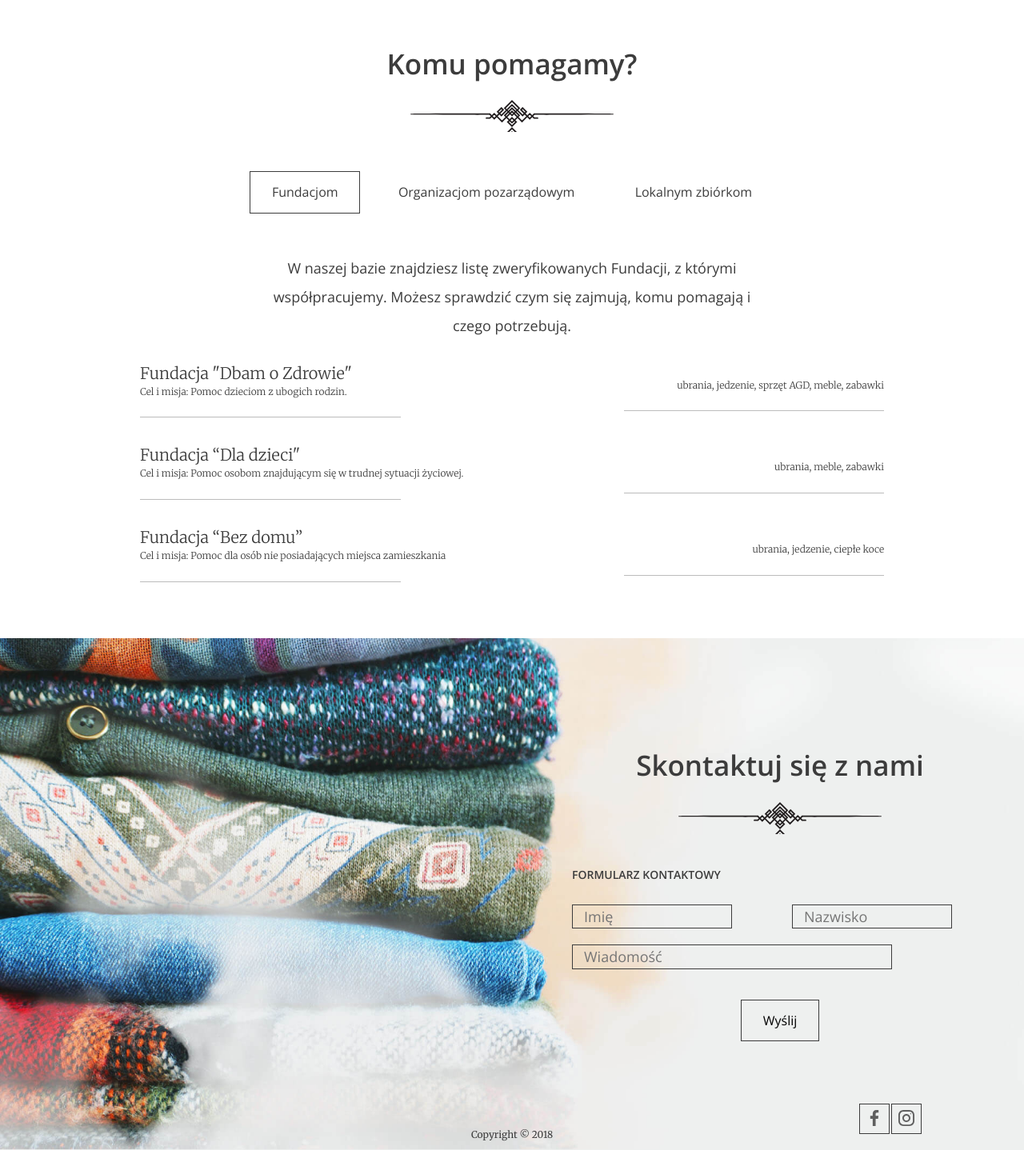
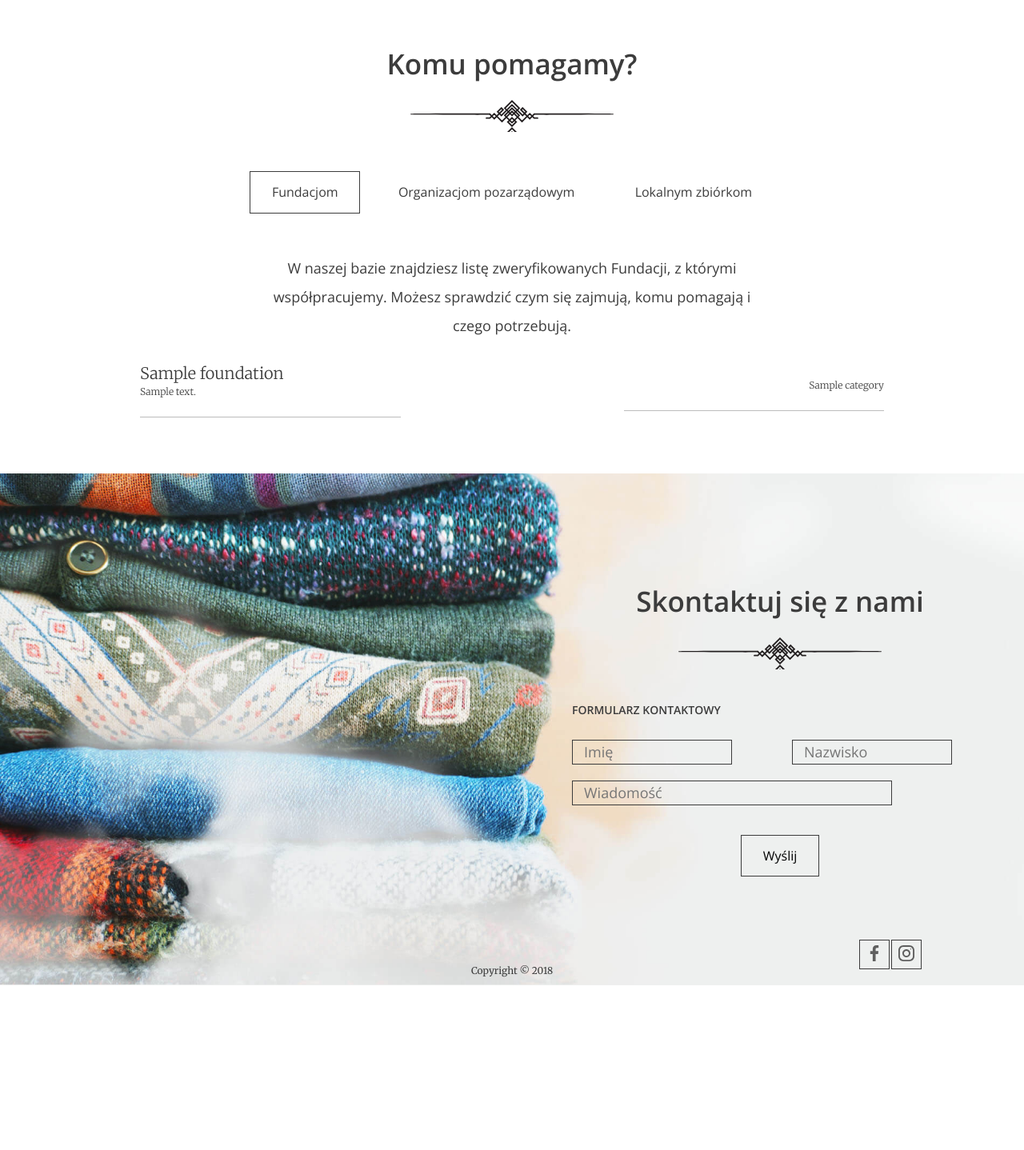
Before and after one commit to KatarzynaMariaElzbieta/Oddam_w_dobre_rece, a Django app: template rece/templates/index.html in a window 1280 px wide. Shown: the part 2440-3878 px from the top of the page at 80% size. After the commit the page ends 3672 px from the top, so only its background shows below. Run offline with Django 3.2, Linux system fonts and the light colour scheme; the template is opened without the code that fills it: most values are stand-ins (such as "Sample title", 1, 10 or a date in 2020).

Commit message:
wyświetlanie inwestycji na stronie głównej, zmiana listy typów inwestycji, poprawa kodu

```diff
--- a/oddam_w_dobre/settings.py
+++ b/oddam_w_dobre/settings.py
@@ -25,7 +25,7 @@ SECRET_KEY = '8yw#pc6a)!nope$4cvp3hcbovq3*&_8pt*@($m%g0fgv9l2-7)'
 # SECURITY WARNING: don't run with debug turned on in production!
 DEBUG = True
 
-ALLOWED_HOSTS = []
+ALLOWED_HOSTS = ['192.168.0.129']
 
 
 # Application definition
--- a/rece/admin.py
+++ b/rece/admin.py
@@ -1,6 +1,3 @@
-from django.contrib import admin
-
-# Register your models here.
 from django.contrib import admin
 from django.contrib.auth.admin import UserAdmin
 from .models import User
--- a/rece/templates/footer.html
+++ b/rece/templates/footer.html
@@ -1,6 +1,6 @@
 {% load static %}
 <footer>
-      <div class="contact">
+      <div class="contact" id="contact">
         <h2>Skontaktuj się z nami</h2>
         <h3>Formularz kontaktowy</h3>
         <form>
--- a/rece/templates/form.html
+++ b/rece/templates/form.html
@@ -31,7 +31,7 @@
       </div>
     </header>
 
-    <section class="form--steps">
+    <section class="form--steps" id="form">
       <div class="form--steps-instructions">
         <div class="form--steps-container">
           <h3>Ważne!</h3>
--- a/rece/templates/index.html
+++ b/rece/templates/index.html
@@ -3,19 +3,9 @@
 {% block content %}
     <header class="header--main-page">
       <nav class="container container--70">
-        <ul class="nav--actions">
-          <li><a href="" class="btn btn--small btn--without-border">Zaloguj</a></li>
-          <li><a href="#" class="btn btn--small btn--highlighted">Załóż konto</a></li>
-        </ul>
+        {% include 'login-menu.html' %}
 
-        <ul>
-          <li><a href="" class="btn btn--without-border active">Start</a></li>
-          <li><a href="#steps" class="btn btn--without-border">O co chodzi?</a></li>
-          <li><a href="#about-us" class="btn btn--without-border">O nas</a></li>
-          <li><a href="#help" class="btn btn--without-border">Fundacje i organizacje</a></li>
-          <li><a href="form.html" class="btn btn--without-border">Przekaż dary</a></li>
-          <li><a href="#contact" class="btn btn--without-border">Kontakt</a></li>
-        </ul>
+    {% include 'menu-after-log.html' %}
       </nav>
 
       <div class="slogan container container--90">
@@ -71,7 +61,7 @@
         </div>
       </div>
 
-      <a href="#" class="btn btn--large">Załóż konto</a>
+      <a href="{% url 'register' %}" class="btn btn--large">Załóż konto</a>
     </section>
 
     <section id="about-us" class="about-us">
@@ -97,32 +87,16 @@
         <p>W naszej bazie znajdziesz listę zweryfikowanych Fundacji, z którymi współpracujemy. Możesz sprawdzić czym się zajmują, komu pomagają i czego potrzebują.</p>
 
         <ul class="help--slides-items">
-          <li>
-            <div class="col">
-              <div class="title">Fundacja "Dbam o Zdrowie"</div>
-              <div class="subtitle">Cel i misja: Pomoc dzieciom z ubogich rodzin.</div>
-            </div>
+            {% for i in foundations %}
+                <li>
+                    <div class="col">
+                      <div class="title">{{ i.name }}</div>
+                      <div class="subtitle">{{ i.description }}</div>
+                    </div>
 
-            <div class="col"><div class="text">ubrania, jedzenie, sprzęt AGD, meble, zabawki</div></div>
-          </li>
-
-          <li>
-            <div class="col">
-              <div class="title">Fundacja “Dla dzieci"</div>
-              <div class="subtitle">Cel i misja: Pomoc osobom znajdującym się w trudnej sytuacji życiowej.</div>
-            </div>
-
-            <div class="col"><div class="text">ubrania, meble, zabawki</div></div>
-          </li>
-
-          <li>
-            <div class="col">
-              <div class="title">Fundacja “Bez domu”</div>
-              <div class="subtitle">Cel i misja: Pomoc dla osób nie posiadających miejsca zamieszkania</div>
-            </div>
-
-            <div class="col"><div class="text">ubrania, jedzenie, ciepłe koce</div></div>
-          </li>
+                    <div class="col"><div class="text">{% for k in i.categories.all %}{{ k.name }}{% if not forloop.last %}, {% endif %}{% endfor %}</div></div>
+                  </li>
+            {% endfor %}
         </ul>
         <!-- Pagination
         <ul class="help--slides-pagination">
@@ -141,33 +115,16 @@
           quos suscipit corporis!
         </p>
         <ul class="help--slides-items">
+          {% for i in organizacja_pozarzadowa %}
           <li>
             <div class="col">
-              <div class="title">Organizacja 1</div>
-              <div class="subtitle">Lorem ipsum dolor sit amet consectetur.</div>
+              <div class="title">{{ i.name }}</div>
+              <div class="subtitle">{{ i.description }}</div>
             </div>
 
-            <div class="col"><div class="text">Lorem ipsum dolor sit amet consectetur adipisicing elit.</div></div>
+            <div class="col"><div class="text">{% for k in i.categories.all %}{{ k.name }}{% if not forloop.last %}, {% endif %}{% endfor %}</div></div>
           </li>
-
-          <li>
-            <div class="col">
-              <div class="title">Organizacja 2</div>
-              <div class="subtitle">Lorem ipsum dolor sit amet consectetur.</div>
-            </div>
-
-            <div class="col"><div class="text">Lorem ipsum dolor sit amet consectetur adipisicing elit.</div></div>
-          </li>
-
-          <li>
-            <div class="col">
-              <div class="title">Organizacja 3</div>
-              <div class="subtitle">Lorem ipsum dolor sit amet consectetur.</div>
-            </div>
-
-            <div class="col"><div class="text">Lorem ipsum dolor sit amet consectetur adipisicing elit.</div></div>
-          </li>
-
+        {% endfor %}
           <li>
             <div class="col">
               <div class="title">Organizacja 4</div>
@@ -193,15 +150,16 @@
       <div class="help--slides" data-id="3">
         <p>Lorem ipsum dolor sit amet, his ocurreret persequeris ea, ad utinam laudem duo. Verterem adipisci partiendo eos ne, ea his reque quaeque recteque, ne quo lobortis intellegam.</p>
         <ul class="help--slides-items">
+          {% for i in organizacja_pozarzadowa %}
           <li>
             <div class="col">
-              <div class="title">Lokalna zbiórka 1</div>
-              <div class="subtitle">Lorem ipsum dolor sit amet consectetur.</div>
+              <div class="title">{{ i.name }}</div>
+              <div class="subtitle">{{ i.description }}</div>
             </div>
 
-            <div class="col"><div class="text">Lorem ipsum dolor sit amet consectetur adipisicing elit.</div></div>
+            <div class="col"><div class="text">{% for k in i.categories.all %}{{ k.name }}{% if not forloop.last %}, {% endif %}{% endfor %}</div></div>
           </li>
-
+            {% endfor %}
           <li>
             <div class="col">
               <div class="title">Lokalna zbiórka 2</div>
--- /dev/null
+++ b/rece/templates/login-menu.html
@@ -0,0 +1,5 @@
+{% load static %}
+        <ul class="nav--actions">
+          <li><a href="{% url 'login' %}">Zaloguj</a></li>
+          <li class="highlighted"><a href="{% url 'register' %}">Załóż konto</a></li>
+        </ul>
--- /dev/null
+++ b/rece/templates/menu-after-log.html
@@ -0,0 +1,9 @@
+{% load static %}
+        <ul>
+          <li><a href="{%  url 'landing_page' %}" class="btn btn--without-border active">Start</a></li>
+          <li><a href="{%  url 'landing_page' %}#steps" class="btn btn--without-border">O co chodzi?</a></li>
+          <li><a href="{%  url 'landing_page' %}#about-us" class="btn btn--without-border">O nas</a></li>
+          <li><a href="{%  url 'landing_page' %}#help" class="btn btn--without-border">Fundacje i organizacje</a></li>
+          <li><a href="{%  url 'add_donation' %}#form" class="btn btn--without-border">Przekaż dary</a></li>
+          <li><a href="#contact" class="btn btn--without-border">Kontakt</a></li>
+        </ul>
```
Also changed, not shown: oddam_w_dobre/urls.py (+4 -4 lines), rece/models.py (+8 -6 lines), rece/templates/header-after-log.html (+1 -8 lines), rece/templates/header-before-log.html (+6 -9 lines), rece/views.py (+24 -1 lines), rece/backends.py (renamed from rece/AuthBackends.py), rece/migrations/0001_initial.py, rece/migrations/0002_auto_20200618_1132.py (deleted), rece/migrations/0003_category_institution.py (deleted), rece/migrations/0004_donation.py (deleted).
